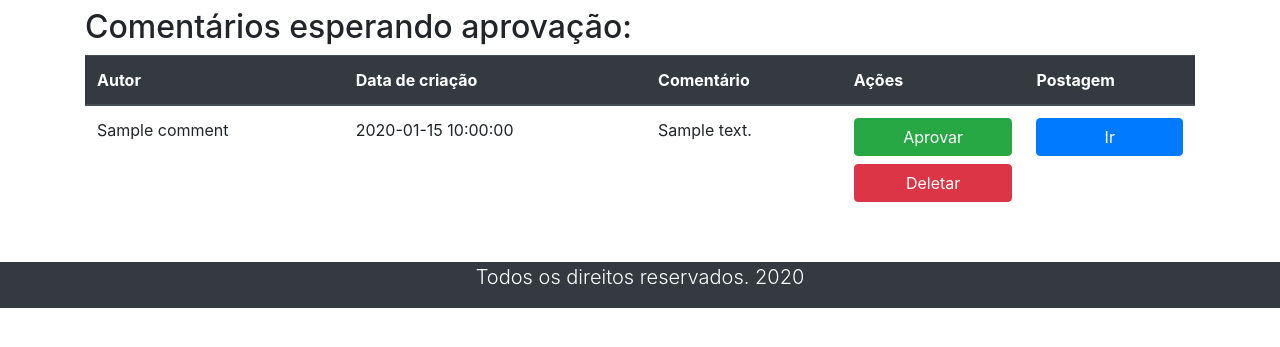
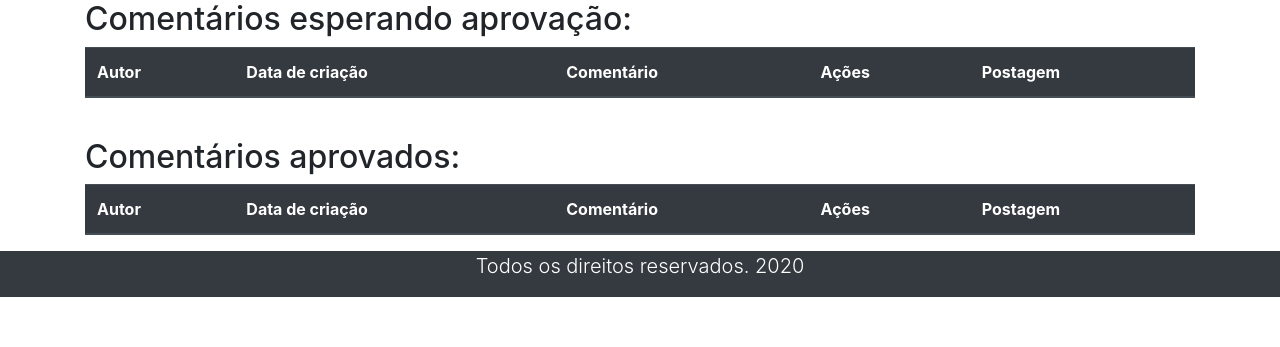
Before and after one commit to NegoPrograma/php-cms, a PHP site: page /views/comments.php in a window 1280 px wide. Shown: the part 165-512 px from the top of the page. Run offline with PHP 8.4, Linux system fonts and the light colour scheme; the visitor is signed in with stand-in values (Sample User, id 1); tables that the repository leaves empty or names only in its code hold one stand-in row (values such as "Sample post"); lists and menus that the app fills with data are empty.

Commit message:
Comment management UI finished. admins can now also disable comments without deleting them.

```diff
--- a/controllers/CommentController.php
+++ b/controllers/CommentController.php
@@ -60,6 +60,26 @@ class CommentController
             }
             else{
                 $errorHandler->addMessage("Erro ao salvar dados, favor tentar novamente.");
+                $errorHandler->setSuccess(false);
+            }
+        }
+        $errorHandler->renderResult();
+    }
+
+    public function disapproveComment($id)
+    {
+        $errorHandler = new OperationResult($_SERVER['HTTP_REFERER']);
+        if (empty($id)) {
+            $errorHandler->addMessage("Comentário não identificado.");
+            $errorHandler->setSuccess(false);
+        } else {
+            $this->commentModel = new Comment();
+            $result = $this->commentModel->disapproveComment($id);
+            if ($result) {
+                $errorHandler->addMessage("Comentário ocultado.");
+            }
+            else{
+                $errorHandler->addMessage("Erro ao executar operação, favor tentar novamente.");
                 $errorHandler->setSuccess(false);
             }
         }
--- a/views/comments.php
+++ b/views/comments.php
@@ -17,8 +17,8 @@ else {
     </div>
 </header>
 <!-- HEADER end -->
-<section class="container py-2 mb-4">
-    <div class="row">
+<section class="container  ">
+    <div class="row mb-4">
         <div class="col-lg-12">
             <h2>Comentários esperando aprovação:</h2>
             <table class="table">
@@ -32,17 +32,50 @@ else {
                 <tbody>
 
                 <?php foreach($comments as $comment): ?>
+                    <?php if($comment['status'] == 0): ?>
                     <tr>
-                        <td><?php echo $comment['name']?></td>
+                    <td><?php echo substr($comment['name'],0,15)."...";?></td>
                         <td><?php echo $comment['datetime']?></td>
-                        <td><?php echo $comment['content']?></td>
+                        <td><?php echo substr($comment['content'],0,20)."..";?></td>
                         <td>
                                 <a href="../routes/approveComment.php?id=<?php echo $comment['id']?>" class="btn btn-block  btn-success">Aprovar</a>
                                 <a href="../routes/deleteComment.php?id=<?php echo $comment['id']?>" class="btn btn-block btn-danger">Deletar</a>
                             </td>
                             <td><a href="./single-post.php?id=<?php echo $comment['post_id']?>" target="_blank" class="btn btn-block btn-primary">Ir</a></td>
                     </tr>
+                    <?endif;?>
+                <? endforeach;?>
+                </tbody>
+            </table>
+        </div>
+    </div>
 
+    <div class="row">
+        <div class="col-lg-12">
+            <h2>Comentários aprovados:</h2>
+            <table class="table">
+                <thead class="thead-dark">
+                    <th>Autor</th>
+                    <th>Data de criação</th>
+                    <th>Comentário</th>
+                    <th>Ações</th>
+                    <th>Postagem</th>
+                </thead>
+                <tbody>
+
+                <?php foreach($comments as $comment): ?>
+                    <?php if($comment['status'] == 1): ?>
+                    <tr>
+                        <td><?php echo substr($comment['name'],0,15)."...";?></td>
+                        <td><?php echo $comment['datetime']?></td>
+                        <td><?php echo substr($comment['content'],0,20)."..";?></td>
+                        <td>
+                                <a href="../routes/disapproveComment.php?id=<?php echo $comment['id']?>" class="btn btn-block  btn-warning">Ocultar</a>
+                                <a href="../routes/deleteComment.php?id=<?php echo $comment['id']?>" class="btn btn-block btn-danger">Deletar</a>
+                            </td>
+                            <td><a href="./single-post.php?id=<?php echo $comment['post_id']?>" target="_blank" class="btn btn-block btn-primary">Ir</a></td>
+                    </tr>
+                    <?endif;?>
                 <? endforeach;?>
                 </tbody>
             </table>
--- a/views/single-post.php
+++ b/views/single-post.php
@@ -56,6 +56,7 @@ else
                         <h6 class="lead col-md-12"><?php echo $comment['name']?>,<span class="text-primary small"><?php echo $comment['datetime']?></span></h6>
                         </div>
                         <p class="text"> <?php echo $comment['content']?></p>
+
                     </div>
                 </div>
                 <? endforeach;?>
```
Also changed, not shown: routes/disapproveComment.php (added, +7 -0 lines).
